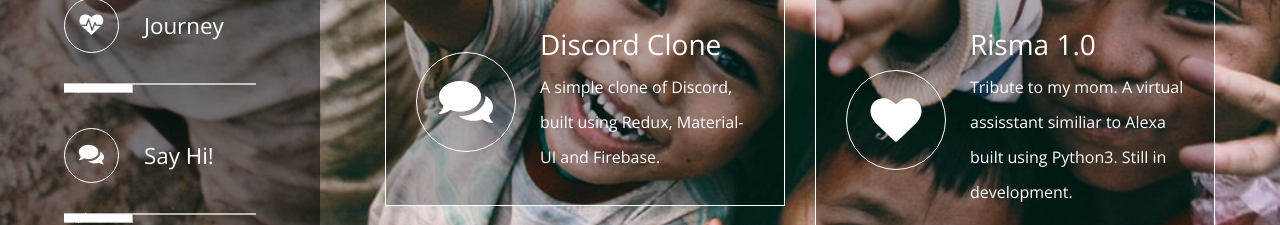
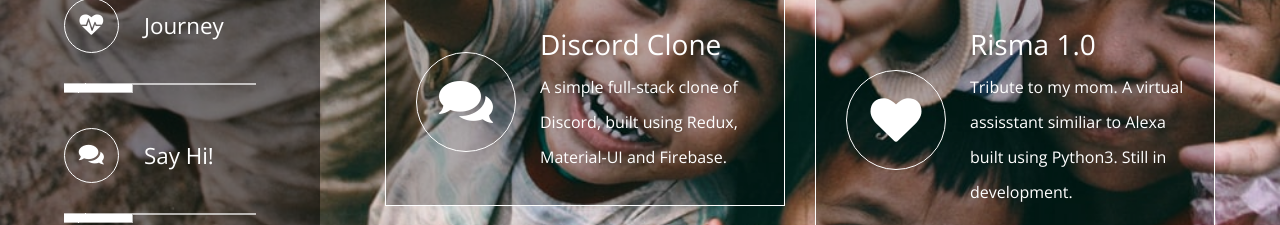
Before and after one commit to richapurba/richa-1st, a website: page index.html in a window 1280 px wide. Both pictures are taken after a click on the link "Projects". Shown: the part 425-650 px from the top of the page. Drawn offline with nearby package versions, Linux system fonts and the light colour scheme.

Commit message:
Update content

```diff
--- a/index.html
+++ b/index.html
@@ -115,7 +115,7 @@
 									<i class="fa fa-comments mr-4 tm-icon-circled tm-icon-media"></i>
 									<div class="media-body">
 										<a target="blank" href="https://discord-clone-mu.vercel.app/"><h3>Discord Clone</h3></a>
-										<p>A simple clone of <a href="https://amazon.com">Discord</a>, built using Redux, Material-UI and Firebase.</p>
+										<p>A simple full-stack clone of <a href="https://amazon.com">Discord</a>, built using Redux, Material-UI and Firebase.</p>
 									</div>
 								</div>
 							</div>
```
